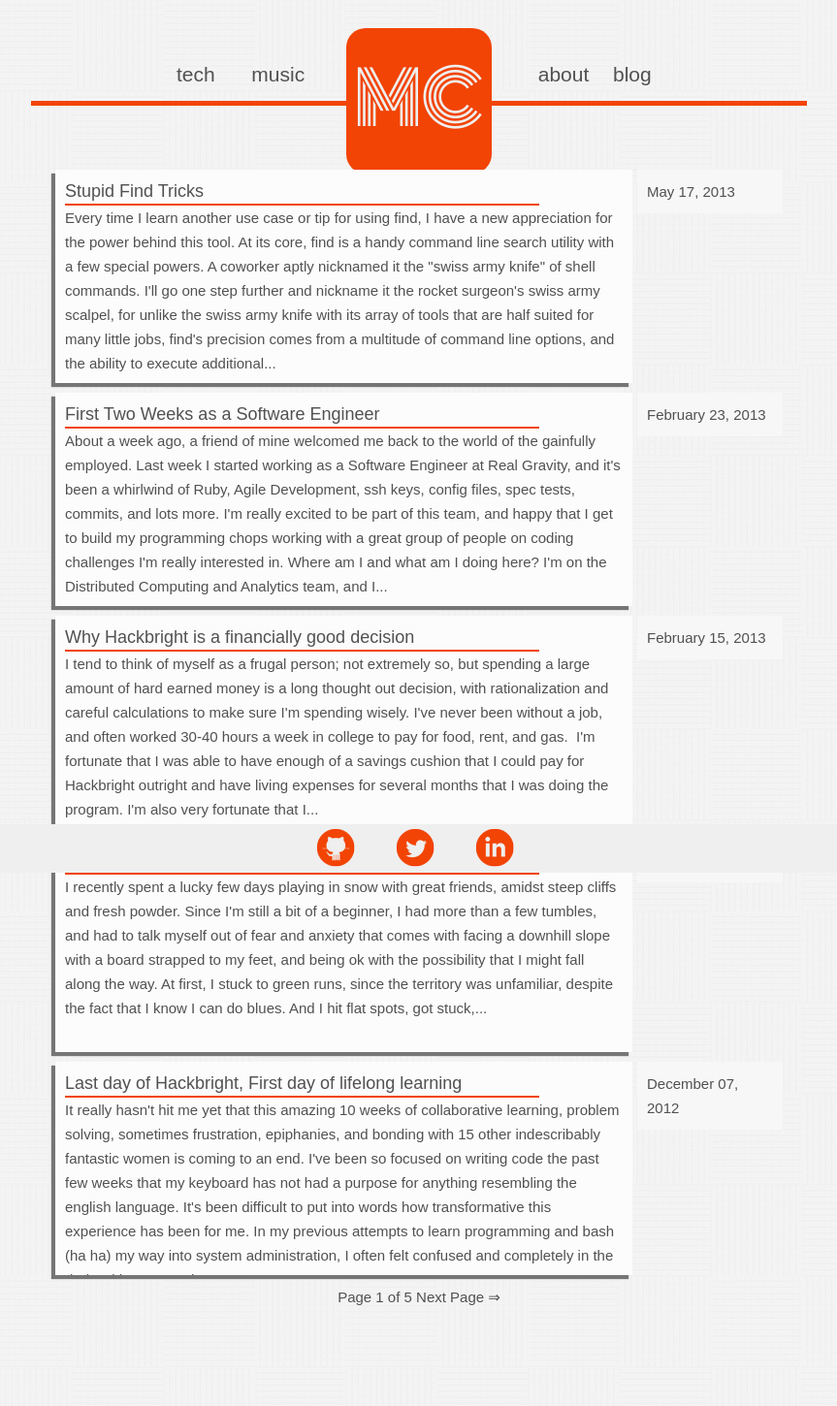
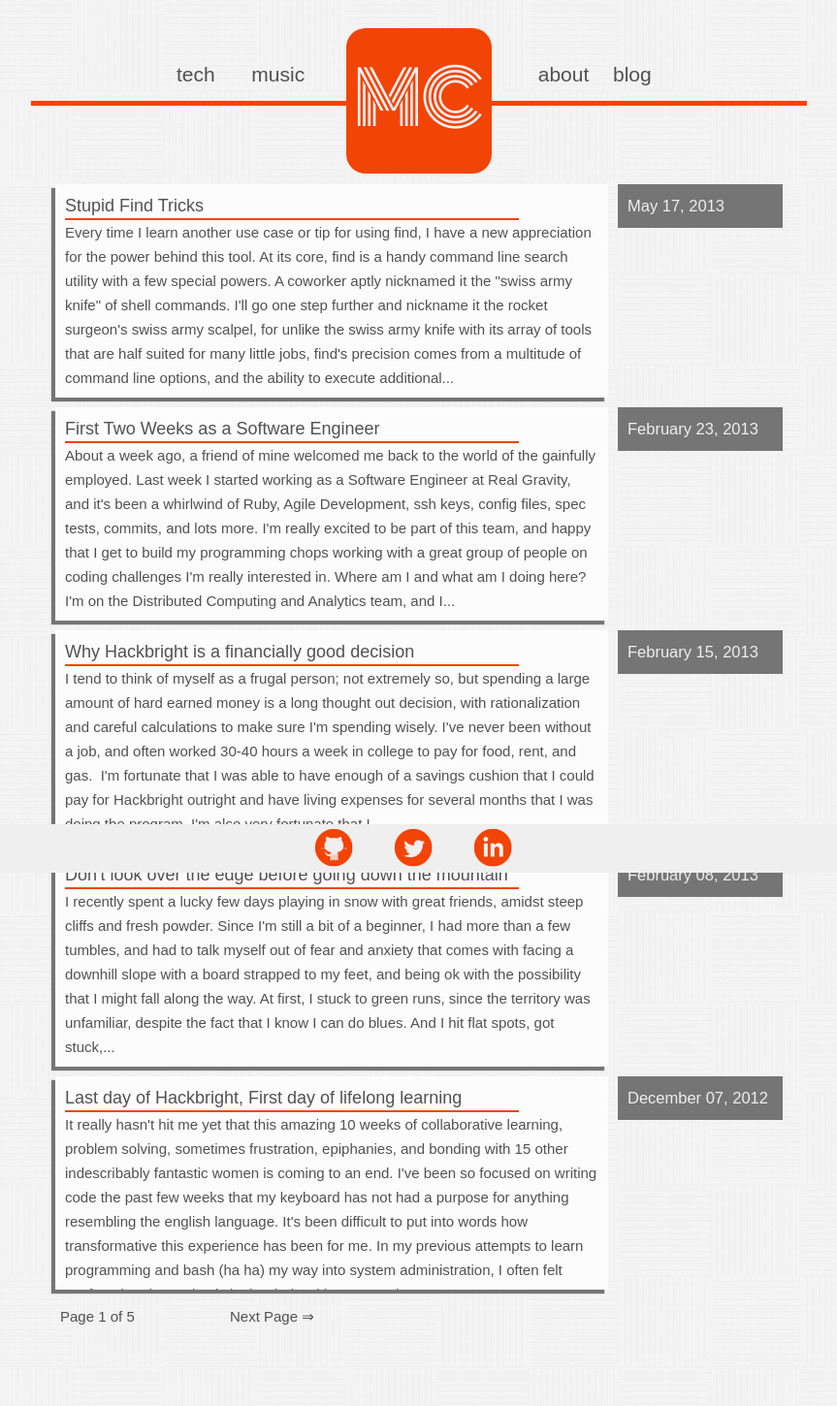
Before and after one commit to mercul3s/mercedescoyle.com-jekyll, a Jekyll site: the page built from blog/index.html, in a window 1280 px wide. Shown: the whole page at 97% size, without its empty margins (208-1071 px from the left). Built offline with Jekyll 4.4.1, drawn with Linux system fonts in a browser that asks for light colours; the list of posts is cut into pages by our own code; before the commit the page ends 1350 px from its top, so only the background shows below that.

Commit message:
added pagination links

```diff
--- a/blog/index.html
+++ b/blog/index.html
@@ -4,7 +4,6 @@
 ---
 
 <div id="content">
-
 	<div id="posts">
 		{% for post in paginator.posts %}
 		<div class="column-left">
@@ -16,7 +15,6 @@
 			<p class="date">{{ post.date | date: "%B %d, %Y"}}</p>
 		</div>
 		{% endfor %}
-
 	<div id="paging">
 	{% if paginator.previous_page %}
 		{% if paginator.previous_page == 1 %}
@@ -26,10 +24,12 @@
 		{% endif %}
 	{% endif %}
 
-		Page {{ paginator.page }} of {{ paginator.total_pages }}
+	<p class="page-numbers">Page {{ paginator.page }} of {{ paginator.total_pages }}<p>
 
-		{%  if paginator.next_page %}
+	{% if paginator.next_page %}
 		<a href="/blog/page{{ paginator.next_page }}">Next Page &rArr;</a>
+	{% else %}
+		<a href="/blog/">Blog Home</a>
 	{% endif %}
 	</div>
 	</div>
--- a/css/style.css
+++ b/css/style.css
@@ -135,7 +135,7 @@
 
 .header {
   width: 800px;
-  height: 175px;
+  height: 190px;
   margin: auto;
   margin-top: 5%;
   border: none;
@@ -225,7 +225,7 @@
 
 #content {
   width: 800px;
-  height: auto;
+  min-height: 450px;
   margin: auto;
   margin-top: -5%;
 }
@@ -255,6 +255,7 @@
   font-size: 120%;
   text-align: left;
   padding-left: 10px;
+  padding-top: 20px;
 }
 
 #columns p {
@@ -292,7 +293,7 @@
   height: auto;
   margin-left: auto;
   margin-right: auto;
-  margin-bottom: 500px;
+  /*margin-bottom: 500px;*/
 }
 
 .title {
@@ -303,11 +304,9 @@
 .column-left {
   background-color: #fCfCfC;
   box-shadow: -4px 4px 1px #757575;
-  width: 575px;
+  width: 550px;
   height: 200px;
   margin-bottom: 10px;
-  margin-left: auto;
-  margin-right: auto;
   padding: 10px;
   float: left;
   overflow: hidden;
@@ -327,11 +326,15 @@
 }
 
 .column-right {
-  background-color: #f7f7f7;
-  width: 130px;
-  margin: auto;
+  background-color: #757575;
+  width: 150px;
   float: right;
   padding: 10px;
+}
+
+.column-right p {
+  color: #efefef;
+  font-size: 1.1em;
 }
 
 .blog-divider {
@@ -341,11 +344,20 @@
 }
 
 #paging {
-  width: 300px;
-  height: 50px;
-  margin: auto;
-  text-align: center;
-  /*margin-bottom: 100px;*/
+  float: left;
+  clear: both;
+  width: 550px;
+  height: 100px;
+  padding: 5px;
+}
+#paging a {
+  width: 175px;
+  float: left;
+}
+
+.page-numbers {
+  width: 175px;
+  float: left;
 }
 
 /*--------------------- What is this I don't even...*/
@@ -363,22 +375,20 @@
 .footer {
   background-color: #efefef;
   position: fixed;
-  margin: auto;
-  left: 0;
-  right: 0;
-  bottom: 0;
-  width: auto;
+  left: 0px;
+  right: 0px;
+  bottom: 0px;
   height: 50px;
   /*top: 650px;*/
 }
 
 .contact {
-  width: 250px;
+  width: 255px;
   height: 50px;
-  margin-left: auto;
-  margin-right: auto;
+  margin: auto;
 }
 .contact img {
   padding-left: 15px;
   padding-right: 15px;
+  margin: auto;
 }
```
Lines whose indentation alone changed are shown as unchanged.
